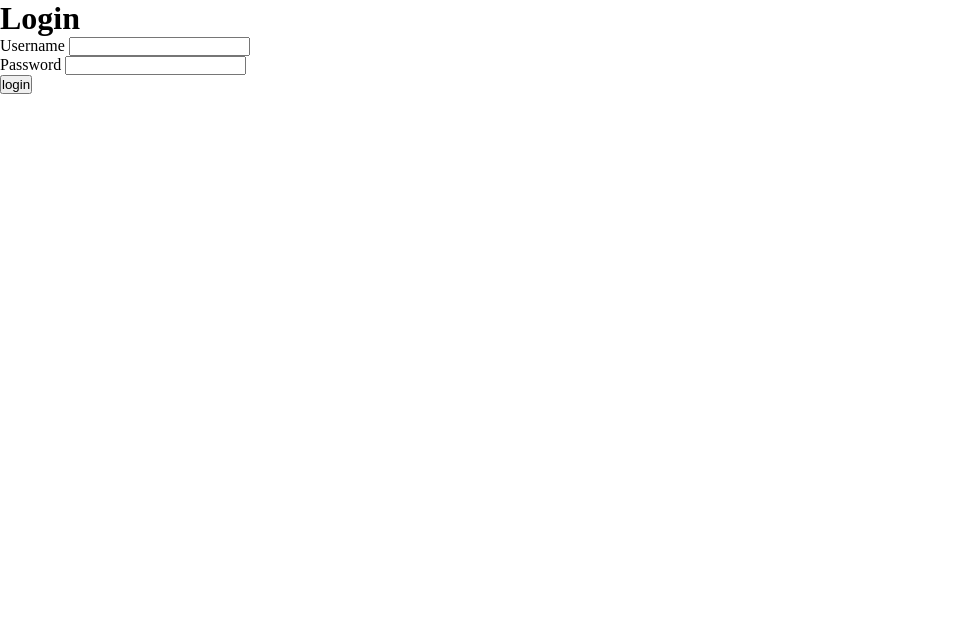
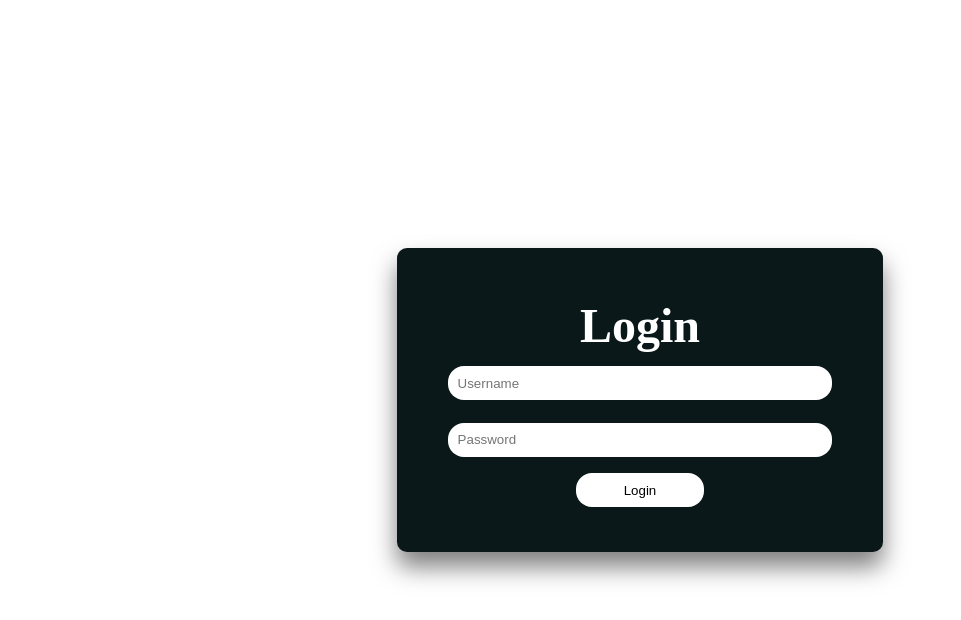
Before and after one commit to rohan030101/CCR-Generator, a plain HTML site: page main.html in a window 1280 px wide. Shown: the whole page, without its empty margins (0-961 px from the left). Drawn offline with Linux system fonts and the light colour scheme.

Commit message:
Compelted Login Page UI

```diff
--- a/main.css
+++ b/main.css
@@ -3,3 +3,44 @@
   padding: 0;
   box-sizing: border-box;
 }
+h2 {
+  font-size: 3rem;
+  text-align: center;
+  margin: 2px;
+}
+.formwarpper {
+  height: 100vh;
+  width: 100vw;
+  display: flex;
+  justify-content: center;
+  align-items: center;
+}
+.form {
+  display: flex;
+  flex-direction: column;
+  width: 100vw;
+  max-width: 38vw;
+  background-color: #0a1819;
+  padding: 3rem 2.5rem 2.5rem;
+  border-radius: 10px;
+  color: #fff;
+  box-shadow: 0 15px 25px rgba(0, 0, 0, 0.5);
+}
+input {
+  margin: 0.7rem;
+  padding: 0.6rem;
+  border-radius: 1rem;
+  border: none;
+}
+.submit-btn {
+  align-self: center;
+  background: #fff;
+  padding: 0.6rem;
+  width: 10vw;
+  border-radius: 1rem;
+  margin: 0.3rem;
+}
+.submit-btn:hover {
+  color: white;
+  background-color: black;
+}
--- a/main.html
+++ b/main.html
@@ -4,20 +4,30 @@
     <meta charset="UTF-8" />
     <meta http-equiv="X-UA-Compatible" content="IE=edge" />
     <meta name="viewport" content="width=device-width, initial-scale=1.0" />
-    <link rel="stylesheet" href="main.css" />
-    <title>Document</title>
+    <link rel="stylesheet" href="./main.css" />
+    <title>CCR Generator</title>
   </head>
   <body>
     <div class="formwarpper">
-      <form class="loginpage" action="submit">
-        <div class="loginbox">
-          <h1>Login</h1>
-          Username <input type="text" id="username" /> <br />
-          Password
-          <input type="password" id="password" />
-          <br />
-          <button type="submit" id="login">login</button>
-        </div>
+      <form class="form" action="submit">
+        <h2>Login</h2>
+        <!-- <label for="username">Username</label> -->
+        <input
+          type="input"
+          name="username"
+          id="username"
+          placeholder="Username"
+          required
+        />
+        <!-- <label for="loginpassword">Password</label> -->
+        <input
+          type="password"
+          name="loginpassword"
+          id="loginpassword"
+          placeholder="Password"
+          required
+        />
+        <input type="submit" value="Login" class="submit-btn" />
       </form>
     </div>
     <script src="./main.js"></script>
```
